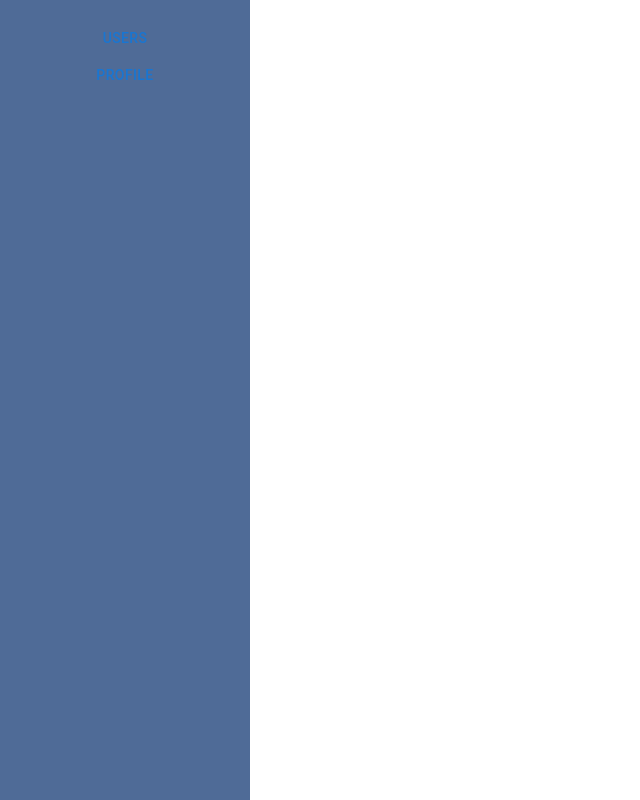
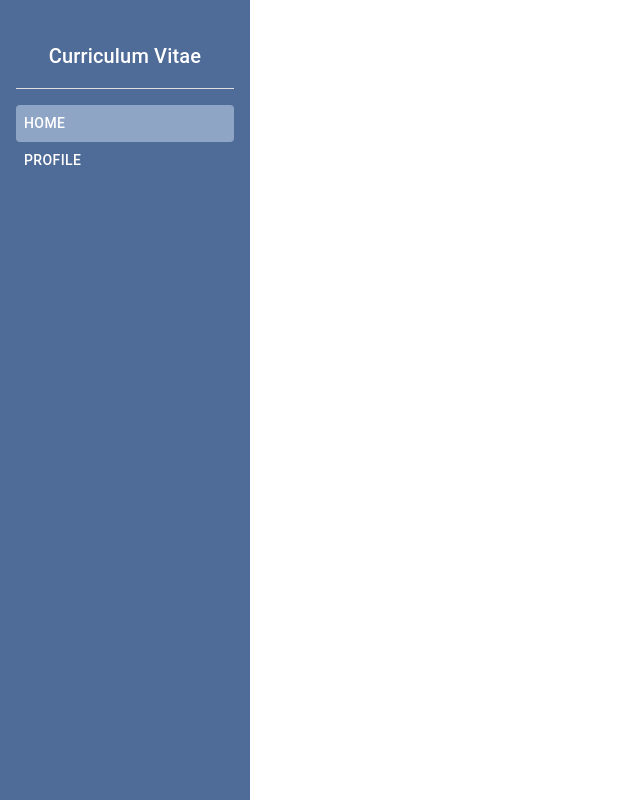
Before and after one commit to RandiBech/curriculum-vitae, a React (Create React App) app: page / in a window 1280 px wide. Shown: the whole page, without its empty margins (0-640 px from the left). Built offline with nearby package versions, Linux system fonts and the light colour scheme; no server answers.

Commit message:
Navigation bar

```diff
--- a/src/App.css
+++ b/src/App.css
@@ -3,7 +3,7 @@
 }
 
 .App-content {
-  background-color: lightgrey;
+  background-color: #f0f0f0;
 }
 
 .App-logo {
--- a/src/App.tsx
+++ b/src/App.tsx
@@ -8,6 +8,7 @@ import { Route, Routes } from "react-router-dom";
 import UserProfilePage from "./components/users/UserProfilePage";
 import UserProfile from "./components/users/UserProfile";
 import UserProfileEducation from "./components/users/UserProfileEducation";
+import { Paths } from "./Paths";
 
 function App() {
   const queryClient = new QueryClient();
@@ -18,15 +19,15 @@ function App() {
         <Routes>
           <Route path="/" element={<UsersPage />} />
           <Route
-            path="/user"
+            path={Paths.User}
             element={<UserProfilePage children={<UserProfile />} />}
           />
           <Route
-            path="/user/profile"
+            path={Paths.UserProfile}
             element={<UserProfilePage children={<UserProfile />} />}
           />
           <Route
-            path="/user/education"
+            path={Paths.UserEducation}
             element={<UserProfilePage children={<UserProfileEducation />} />}
           />
         </Routes>
--- a/src/NavBarStyles.css
+++ b/src/NavBarStyles.css
@@ -9,7 +9,11 @@
   transition: 0.5s ease;
   overflow-x: hidden;
   padding-top: 20px;
+}
+
+.navBar-content {
+  padding: 20px 16px;
   display: flex;
   flex-direction: column;
-  align-items: center;
+  align-items: left;
 }
--- a/src/Navbar.tsx
+++ b/src/Navbar.tsx
@@ -1,18 +1,43 @@
 import React from "react";
 import "./NavBarStyles.css";
-import { Link } from "react-router-dom";
-import { Button, Toolbar, AppBar } from "@mui/material";
-import { Link as RouterLink } from "react-router-dom";
+import { NavLink as NavLinkBase } from "react-router-dom";
+import { Button, Typography, Divider, Box } from "@mui/material";
+import { styled } from "@mui/system";
+import { Paths } from "./Paths";
+
+type NavLinkProps = {
+  path: string;
+  children: React.ReactNode;
+};
+
+const NavLink = styled((props: NavLinkProps) => (
+  <Button component={NavLinkBase} {...props} to={props.path} />
+))(() => ({
+  textDecoration: "none",
+  color: "white",
+  textAlign: "left",
+  justifyContent: "start",
+
+  "&.hover": {
+    backgroundColor: "#8FA5C5",
+  },
+  "&.active": {
+    backgroundColor: "#8FA5C5",
+  },
+}));
 
 const NavBar = () => {
   return (
     <div className="navBar">
-      <Button component={RouterLink} to="/">
-        Users
-      </Button>
-      <Button component={RouterLink} to="/user">
-        Profile
-      </Button>
+      <div className="navBar-content">
+        <Typography color={"white"} variant="h6" mb={2} textAlign={"center"}>
+          Curriculum Vitae
+        </Typography>
+        <Divider sx={{ backgroundColor: "white" }} />
+        <Box mt={2} />
+        <NavLink path="/">Home</NavLink>
+        <NavLink path={Paths.User}>Profile</NavLink>
+      </div>
     </div>
   );
 };
--- /dev/null
+++ b/src/Paths.ts
@@ -0,0 +1,7 @@
+import React from "react";
+
+export class Paths extends React.Component {
+  static User = "/user";
+  static UserProfile = `${Paths.User}/profile`;
+  static UserEducation = `${Paths.User}/education`;
+}
--- a/src/components/BasePageComponent.tsx
+++ b/src/components/BasePageComponent.tsx
@@ -22,7 +22,7 @@ const BasePageComponent: React.FC<BasePageComponentProps> = (props) => {
           <Box mt={header ? 2 : 0}>{tabs}</Box>
         </Box>
       )}
-      <Box m={2}>{children}</Box>
+      <Box p={2}>{children}</Box>
     </Box>
   );
 };
--- a/src/components/users/UserProfilePage.tsx
+++ b/src/components/users/UserProfilePage.tsx
@@ -2,12 +2,13 @@ import React, { useEffect, useState } from "react";
 import { useFetchUser } from "../../hooks/useFetchUser";
 import BasePageComponent from "../BasePageComponent";
 import UserProfileHeader from "./UserProfileHeader";
-import { Box, Typography, Stack, SvgIcon, Tabs, Tab } from "@mui/material";
-import { Link as RouterLink, useNavigate } from "react-router-dom";
+import { Tabs, Tab } from "@mui/material";
+import { useNavigate } from "react-router-dom";
 import { Route, Routes } from "react-router";
 import UserProfile from "./UserProfile";
 import UserProfileEducation from "./UserProfileEducation";
 import { UserProfileProvider } from "./UserProfileProvider";
+import { Paths } from "../../Paths";
 
 type TabItem = {
   label: string;
@@ -26,19 +27,19 @@ const UserProfilePage: React.FC<UserProfilePageProps> = (props) => {
 
   useEffect(() => {
     if (tabValue === "") {
-      setTabValue("profile");
-      history("/user/profile");
+      setTabValue(Paths.UserProfile);
+      history(Paths.UserProfile);
     }
-  });
+  }, [history, tabValue]);
 
   const tabConfig: TabItem[] = [
     {
       label: "Profile",
-      key: "profile",
+      key: Paths.UserProfile,
     },
     {
       label: "Education",
-      key: "education",
+      key: Paths.UserEducation,
     },
   ];
 
@@ -47,7 +48,7 @@ const UserProfilePage: React.FC<UserProfilePageProps> = (props) => {
     value: string
   ) => {
     setTabValue(value);
-    history(`/user/${value}`);
+    history(value);
   };
 
   if (!user) return null;
@@ -64,9 +65,9 @@ const UserProfilePage: React.FC<UserProfilePageProps> = (props) => {
               ))}
             </Tabs>
             <Routes>
-              <Route path="/user/profile" element={<UserProfile />} />
+              <Route path={Paths.UserProfile} element={<UserProfile />} />
               <Route
-                path="/user/education"
+                path={Paths.UserEducation}
                 element={<UserProfileEducation />}
               />
             </Routes>
--- a/src/components/users/UsersPage.tsx
+++ b/src/components/users/UsersPage.tsx
@@ -1,12 +1,13 @@
 import React from "react";
 import { useFetchUsers } from "../../hooks/useFetchUsers";
+import BasePageComponent from "../BasePageComponent";
 
 const UsersPage: React.FC = () => {
   const { data: users } = useFetchUsers();
 
   if (!users) return null;
 
-  return <>gggg</>;
+  return <BasePageComponent>gggg</BasePageComponent>;
 };
 
 export default UsersPage;
```
